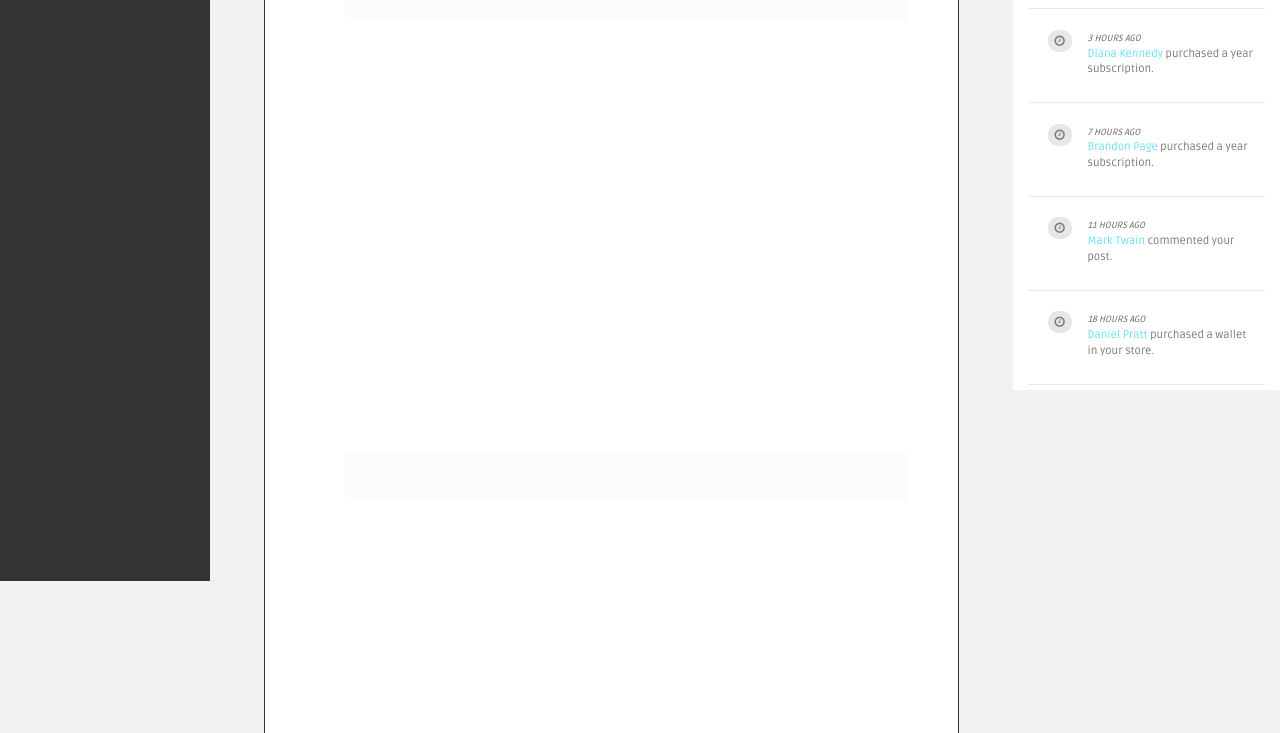
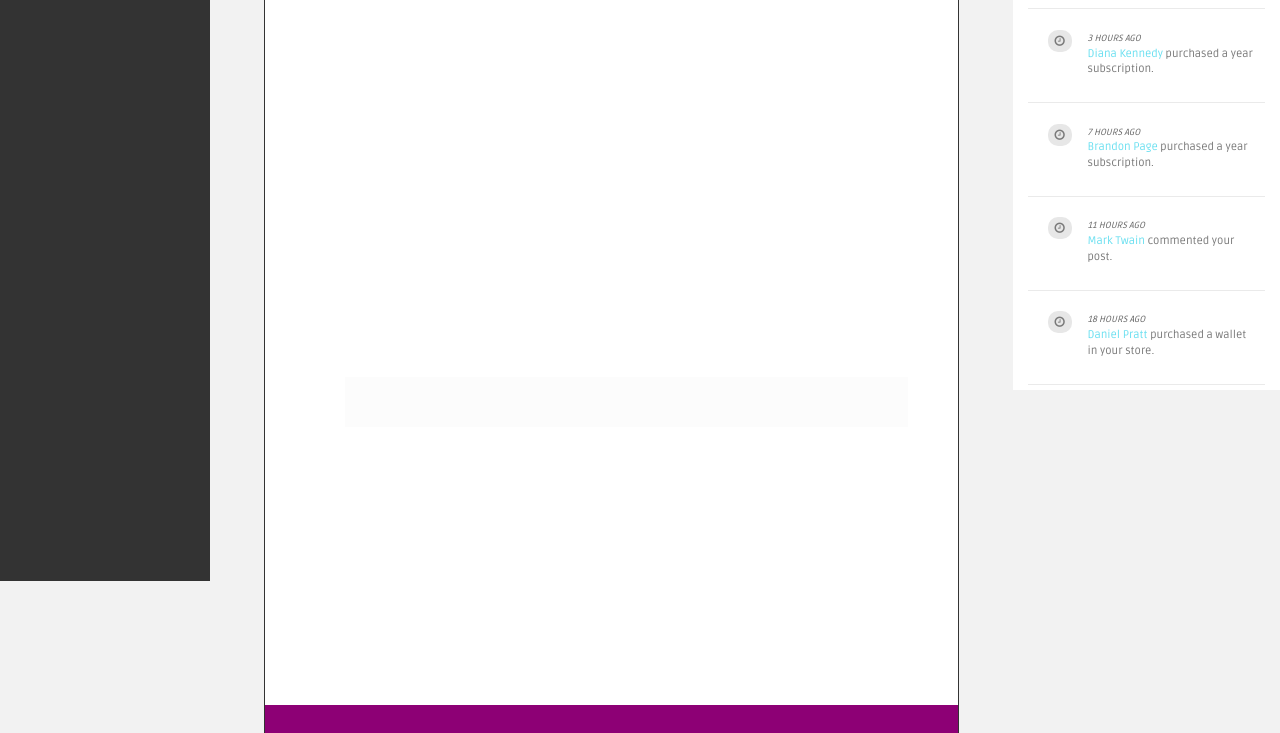
Before and after one commit to ricardofrance/bookbuilder, a plain HTML site: page mockup/book_builder_home.html in a window 1280 px wide. Shown: the part 219-952 px from the top of the page. Drawn offline with Linux system fonts and the light colour scheme.

Commit message:
Alteração altura página livro
Alteração altura página livro através do CSS.

```diff
--- a/mockup/assets/css/style.css
+++ b/mockup/assets/css/style.css
@@ -2255,7 +2255,7 @@ label {
     background-color:#ffffff;
     display: block;
     border: 1px solid #333333;
-    height: 1200px;
+    height: 895px;
     width: 90%;
     margin:20px auto;
 }
@@ -2267,8 +2267,8 @@ label {
     border-bottom:15px solid #eacdde;
 }
 .book-area {
-    margin:60px 50px 30px 80px;
-    height: 1008px;
+    margin:35px 50px 30px 80px;
+    height: 728px;
 
 }
 #droppable {
@@ -2279,8 +2279,12 @@ label {
     height:35px;
     padding: 10px 0;
 }
-    #listarea, #textareaexer2 {
-        height:400px;
+    #listarea {
+        height:350px;
+        margin-top: 30px;
+    }
+    #textareaexer2 {
+        height:230px;
         margin-top: 30px;
     }
 #tituloexer, #tituloexer2 {
```
